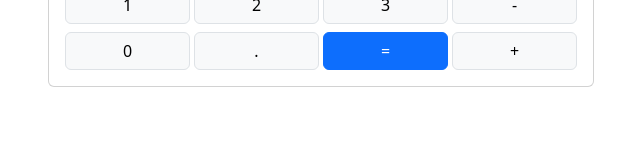
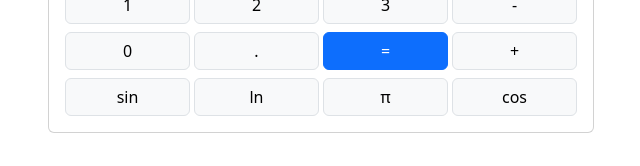
Before and after one commit to 1am2nk24iq/scientific-calculator-live, a plain HTML site: page src/index.html in a window 1280 px wide. Shown: the part 297-463 px from the top of the page, without its empty margins (319-959 px from the left). Drawn offline with nearby package versions, Linux system fonts and the light colour scheme.

Commit message:
add scientific buttons

```diff
--- a/src/index.html
+++ b/src/index.html
@@ -132,6 +132,28 @@
                                 </button>
                             </div>
                         </div>
+                        <div class="row gx-1">
+                        <div class="col-3">
+                            <button type="button" class="btn btn-light w-100 mt-2 border">
+                                sin
+                            </button>
+                        </div>
+                        <div class="col-3">
+                            <button type="button" class="btn btn-light w-100 mt-2 border">
+                                ln
+                            </button>
+                        </div>
+                        <div class="col-3">
+                            <button type="button" class="btn btn-light w-100 mt-2 border">
+                                π
+                            </button>
+                        </div>
+                        <div class="col-3">
+                            <button type="button" class="btn btn-light w-100 mt-2 border">
+                                cos
+                            </button>
+                          </div>
+                        </div>
                     </div>
                 </div>
             </div>
--- a/src/script.js
+++ b/src/script.js
@@ -11,7 +11,8 @@ document.addEventListener('DOMContentLoaded', function() {
         const convertedValue = currentValue
         .replace("×", "*")
         .replace("÷", "/")
-        .replace("%", "*0.01");
+        .replace('%', '*0.01')
+        .replace('sin', 'Math.sin');
         console.log('convertedValue:', convertedValue)
        const result =  eval(convertedValue);
        currentValue = result.toString();
```
